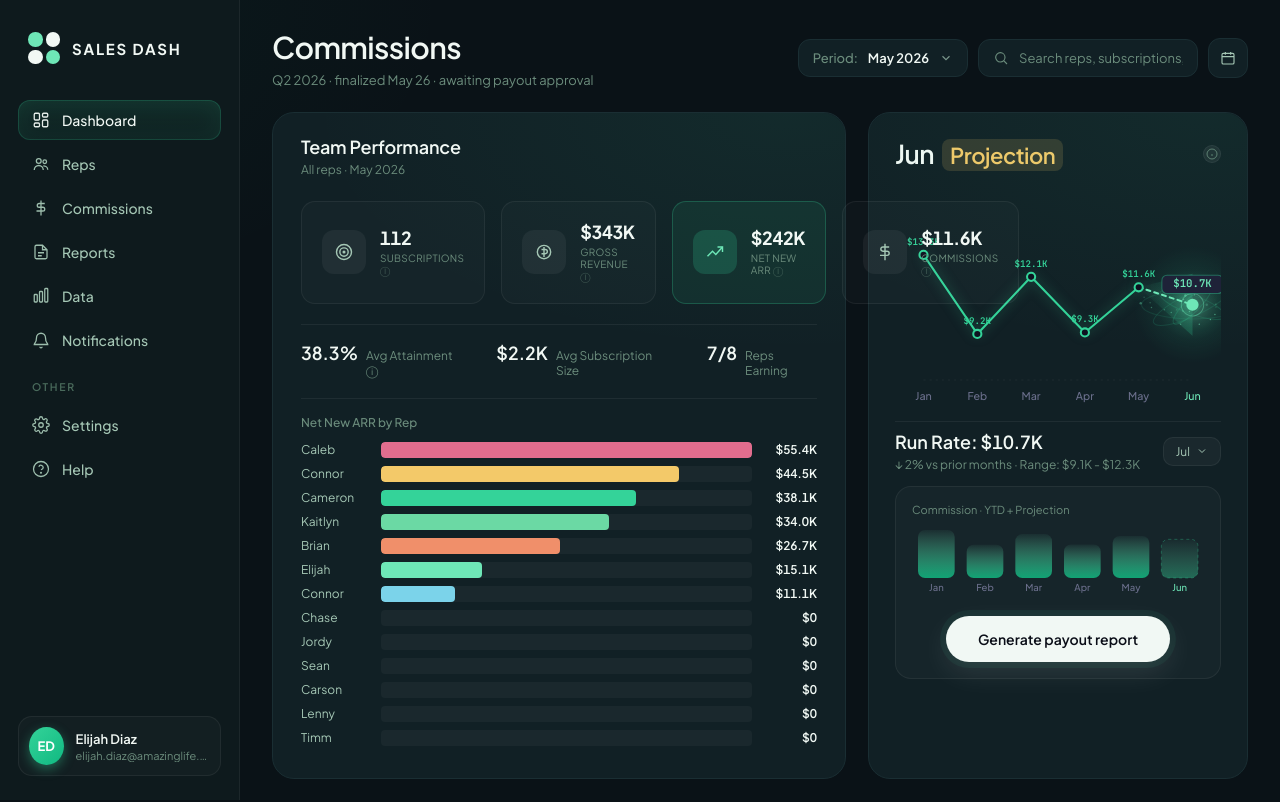
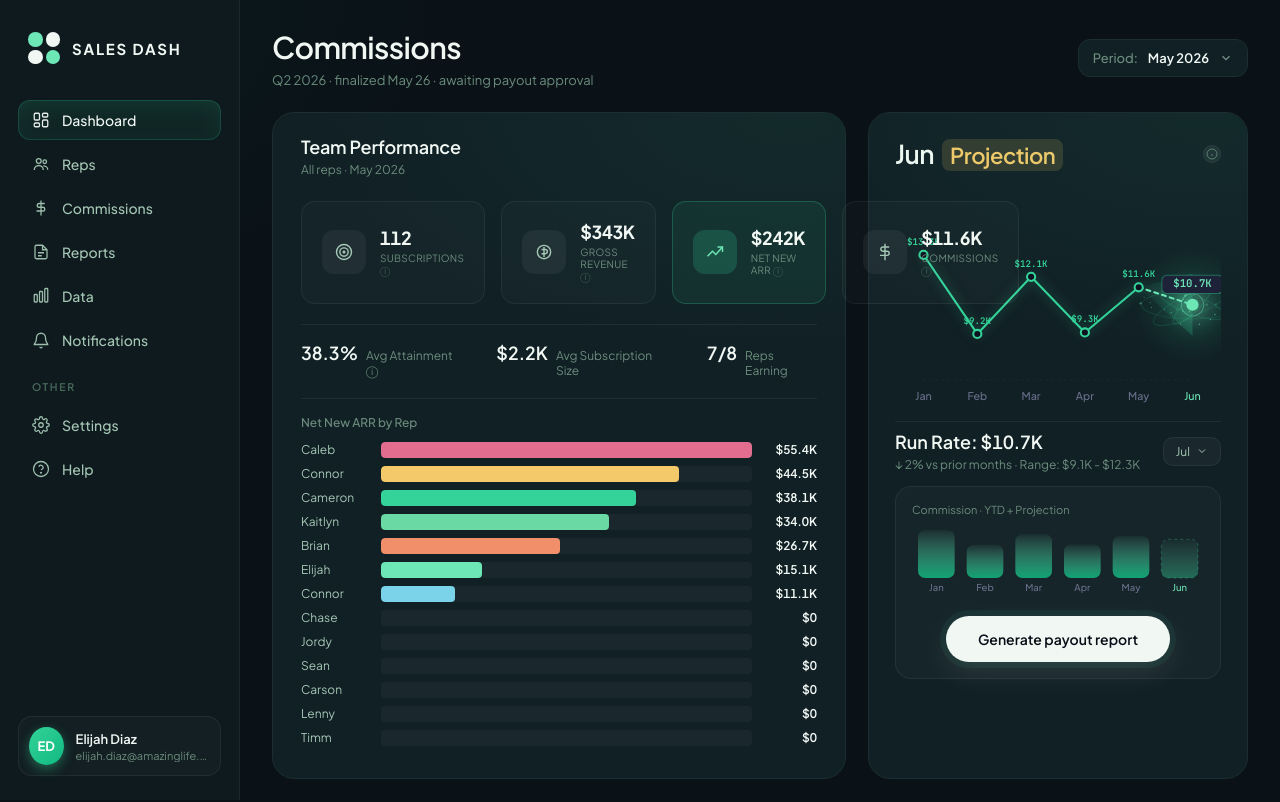
Before and after one commit to elijahdiaz-ux/commissions-dashboard, a React (Vite) app: page / in a window 1280 px wide. Shown: the top 802 px of the page. Built offline with nearby package versions, Linux system fonts and the light colour scheme.

Commit message:
Remove non-functional Calendar button and search bar from main dashboard

```diff
--- a/src/App.jsx
+++ b/src/App.jsx
@@ -2716,16 +2716,6 @@ function App() {
                 </div>
               )}
             </div>
-            <div className="search">
-              <Icon.Search/>
-              <input
-                placeholder="Search reps, subscriptions, accounts..."
-                value={query}
-                onChange={e => setQuery(e.target.value)}
-              />
-              {query && <span style={{ cursor: 'pointer', color: 'var(--text-3)', fontSize: 11 }} onClick={() => setQuery('')}>clear</span>}
-            </div>
-            <div className="icon-btn" title="Calendar" onClick={() => pushToast('Calendar view', 'Switch to month-by-month calendar (coming soon)')}><Icon.Cal/></div>
           </div>
         </div>
 
```
